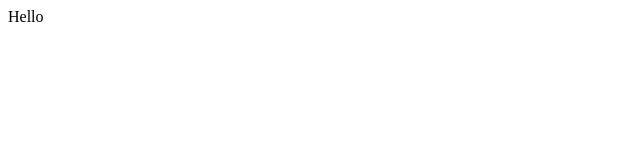
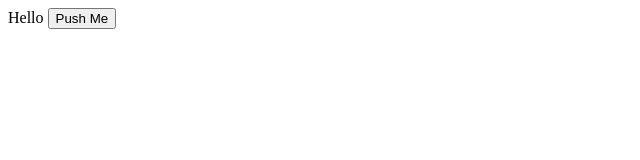
Before and after one commit to longlivesquare/javascript-practice, a plain HTML site: page index.html in a window 1280 px wide. Shown: the whole page, without its empty margins (0-640 px from the left). Drawn offline with Linux system fonts and the light colour scheme.

Commit message:
Added a button

```diff
--- a/index.html
+++ b/index.html
@@ -7,6 +7,7 @@
 </head>
 <body>
     Hello
+    <button onclick="test()">Push Me</button>
     <script src="js/script.js"></script>
 </body>
 </html>
--- a/js/script.js
+++ b/js/script.js
@@ -2,9 +2,9 @@
 /* This comment spans
 several lines
 of code */
-console.log("Steven Duran");
-console.log("I love me some tri tip");
+
 
 function test() {
-    console.log("I'm in this function");
+    console.log("Steven Duran");
+console.log("I love me some tri tip");
 }
```
